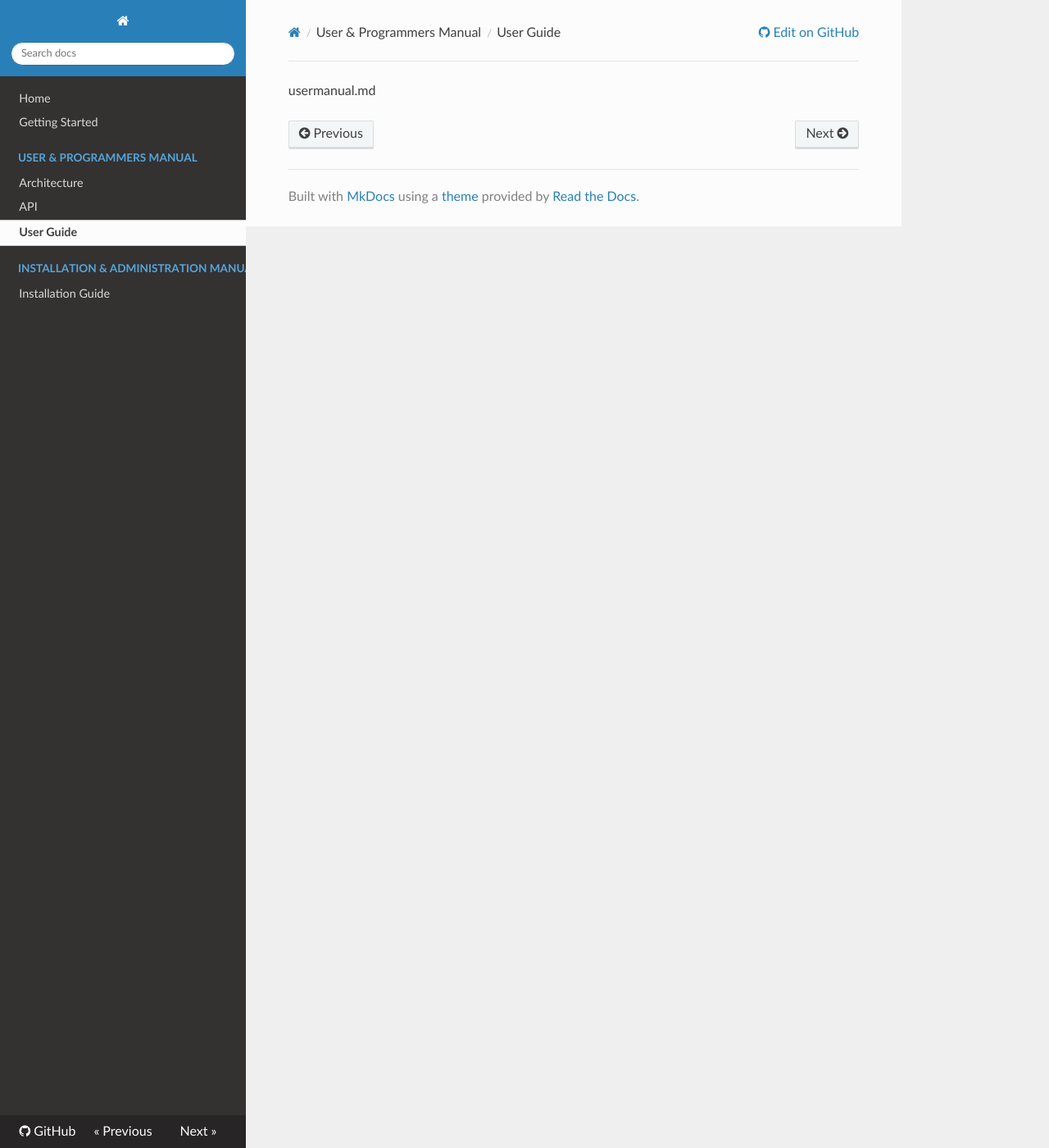
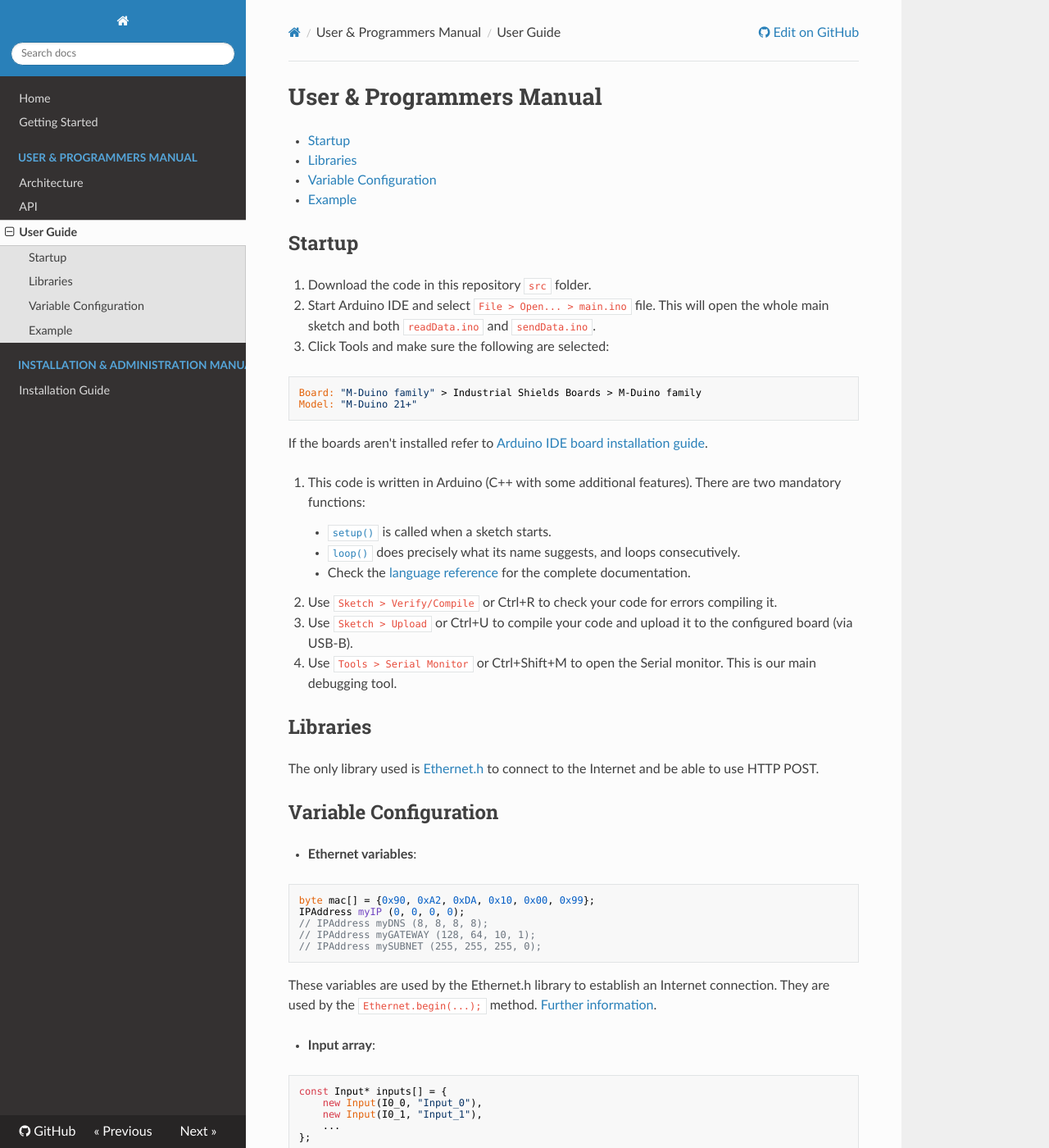
Before and after one commit to ramp-eu/AGILPLAS, an MkDocs documentation site: the page built from docs/usermanual.md, in a window 1280 px wide and 1400 px high. Shown: the whole window at 82% size. Built offline with MkDocs 1.6.1, drawn with Linux system fonts in a browser that asks for light colours; nearby versions of some CDN libraries; old or Windows-style settings are respelled for this version of MkDocs; some of the changed text lies outside the part shown.

Commit message:
initial User Manual

````diff
--- a/docs/usermanual.md
+++ b/docs/usermanual.md
@@ -1 +1,128 @@
-usermanual.md
+# User & Programmers Manual
+
+-   [Startup](#startup)
+-   [Libraries](#libraries)
+-   [Variable Configuration](#variable-configuration)
+-   [Example](#example)
+
+## Startup
+
+1. Download the code in this repository `src` folder.
+
+2. Start Arduino IDE and select `File > Open... > main.ino` file. This will open the whole main sketch and both `readData.ino` and `sendData.ino`.
+
+3. Click Tools and make sure the following are selected:
+```
+Board: "M-Duino family" > Industrial Shields Boards > M-Duino family
+Model: "M-Duino 21+"
+```
+If the boards aren't installed refer to [Arduino IDE board installation guide](https://www.industrialshields.com/first-steps-with-the-industrial-arduino-based-plc-s-and-the-panel-pc-s-raspberry-pi-based#boards).
+
+4. This code is written in Arduino (C++ with some additional features). There are two mandatory functions:
+    - [`setup()`](https://www.arduino.cc/reference/en/language/structure/sketch/setup/) is called when a sketch starts.
+    - [`loop()`](https://www.arduino.cc/reference/en/language/structure/sketch/loop/) does precisely what its name suggests, and loops consecutively.
+    - Check the [language reference](https://www.arduino.cc/reference/en/) for the complete documentation.
+
+5. Use `Sketch > Verify/Compile` or Ctrl+R to check your code for errors compiling it.
+
+6. Use `Sketch > Upload` or Ctrl+U to compile your code and upload it to the configured board (via USB-B).
+
+6. Use `Tools > Serial Monitor` or Ctrl+Shift+M to open the Serial monitor. This is our main debugging tool.
+
+## Libraries
+
+The only library used is [Ethernet.h](https://www.arduino.cc/en/Reference/Ethernet) to connect to the Internet and be able to use HTTP POST.
+
+## Variable Configuration
+
+- **Ethernet variables**:
+```
+byte mac[] = {0x90, 0xA2, 0xDA, 0x10, 0x00, 0x99};
+IPAddress myIP (0, 0, 0, 0);
+// IPAddress myDNS (8, 8, 8, 8);
+// IPAddress myGATEWAY (128, 64, 10, 1);
+// IPAddress mySUBNET (255, 255, 255, 0);
+```
+These variables are used by the Ethernet.h library to establish an Internet connection. They are used by the `Ethernet.begin(...);` method. [Further information](https://www.arduino.cc/en/Reference/EthernetBegin).
+
+- **Input array**:
+```
+const Input* inputs[] = {
+    new Input(I0_0, "Input_0"),
+    new Input(I0_1, "Input_1"),
+    ...
+};
+```
+This array contains Input objects which are pairs of (input reference, alias).
+The alias will be used to name this input as an OCB entity attribute. Check the [example](#example).
+
+- **Orion Context Broker variables**:
+```
+const IPAddress orionIP (0, 0, 0, 0);
+const int orionPort = 1026;
+```
+```
+const String entityType = "MDuino";
+const String entityId = "MDuino_1";
+const String fiwareService = "openiot";
+const String fiwareServicePath = "/";
+```
+Here we can set the OCB instance IP and port where the data will be POSTed to.
+Alongside we can set both the OCB entity type and id which will represent the device. The fiwareService and fiwareServicePath headers can also be modified at will.
+Check the [example](#example).
+
+- **Polling time**:
+```
+const int POLLING_TIME = 10000;
+```
+Milliseconds that will elapse between the input readings. **Note**: the fact that sendData() takes time is taken into account. If it takes longer than the polling time itself, don't delay at all.
+
+## Example
+
+Consider the following configuration:
+```
+byte mac[] = {0x90, 0xA2, 0xDA, 0x10, 0x00, 0x99};
+IPAddress myIP (192, 168, 110, 223);
+const Input* inputs[] = {
+    new Input(I0_0, "Input_0"),
+    new Input(I0_1, "Input_1")
+};
+
+const IPAddress orionIP (10, 11, 0, 55);
+const int orionPort = 1026;
+
+const String entityType = "MDuino";
+const String entityId = "MDuino_1";
+const String fiwareService = "openiot";
+const String fiwareServicePath = "/";
+
+const int POLLING_TIME = 10000;
+```
+1. It will set the M-Duino mac and IP as stated.
+
+2. It will poll the inputs referenced by (`I0_0`, `I0_1`, `I0_2`, `I0_3`) every 10 seconds and then perform the following POST:
+```
+POST /v2/op/update HTTP/1.1
+Content-Type: application/json
+fiware-service: openiot
+fiware-servicepath: /
+Host: 10.11.0.55:1026
+Content-Length: 272
+{
+    "actionType": "append",
+    "entities": [
+      {
+        "type": "MDuino",
+        "id": "MDuino_1",
+        "Input_0": {
+          "value": 0,
+          "type": "Integer"
+        },
+        "Input_1": {
+          "value": 0,
+          "type": "Integer"
+        }
+      }
+    ]
+}
+```
````
